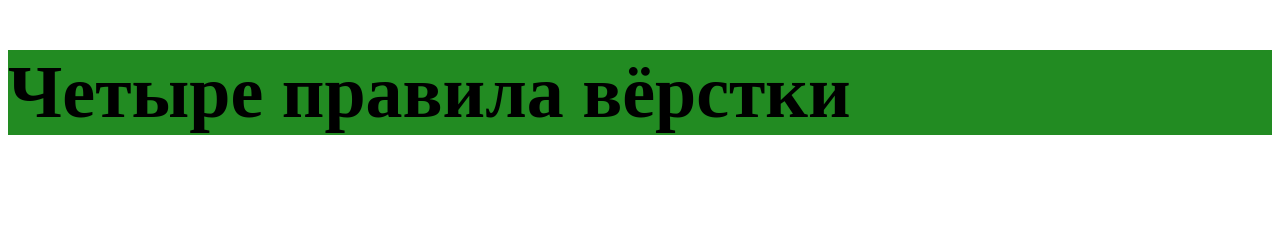
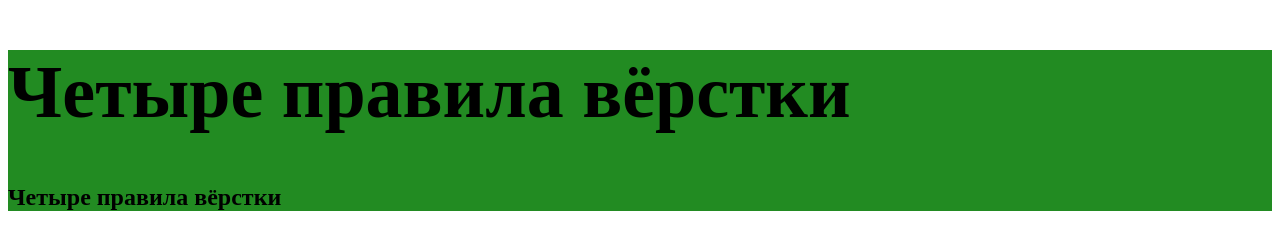
Before and after one commit to Alinasan/first-project, a plain HTML site: page index.html in a window 1280 px wide. Drawn offline with Linux system fonts and the light colour scheme; files that its build step writes are made by us from their sources.

Commit message:
второй заголовок в index.html

```diff
--- a/index.html
+++ b/index.html
@@ -9,7 +9,8 @@
   </head>
   <body>
     <header>
-      <h1>Четыре правила вёрстки</h1>
+      <h1>Четыре правила вёрстки </h1>
+      <h2>Четыре правила вёрстки </h2>
     </header>
   </body>
 </html>
```
